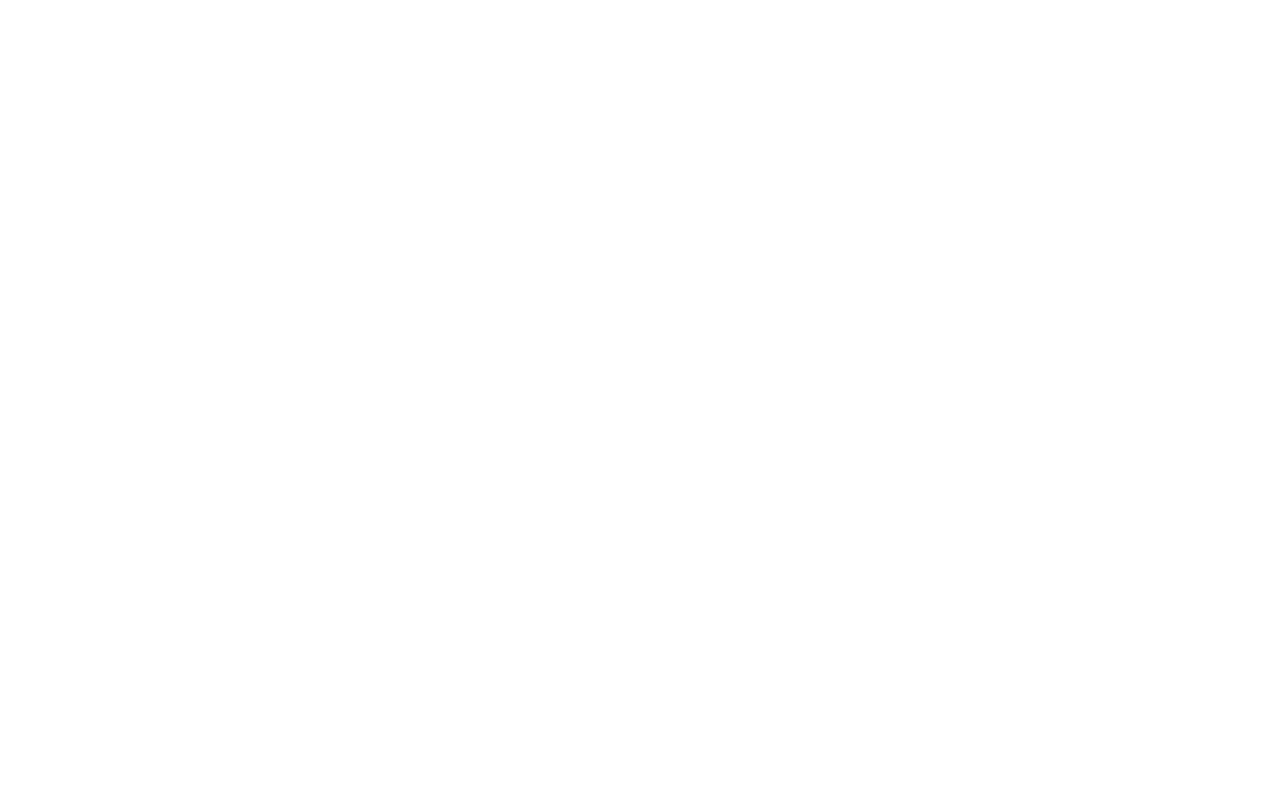
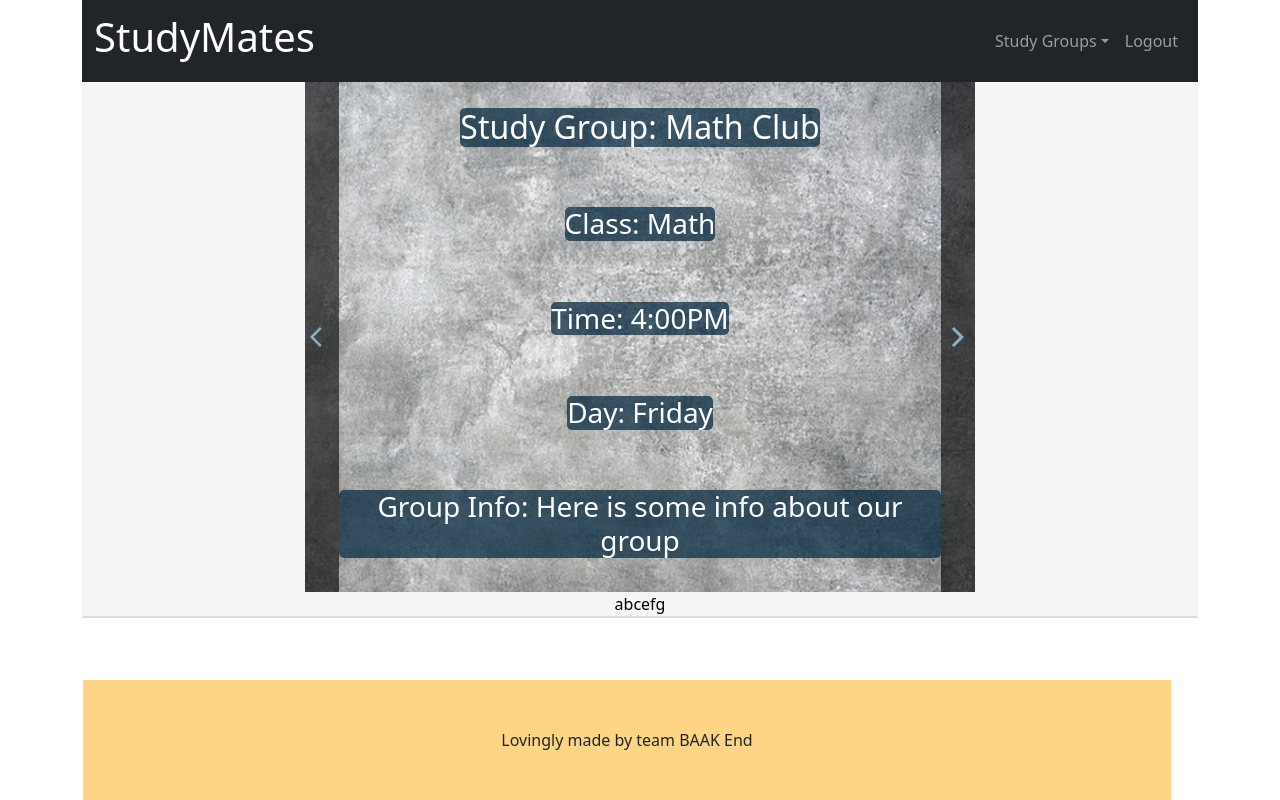
Before and after one commit to bleuLenny/StudyMates, a React (Create React App) app in the folder frontend/: page /studygroups in a window 1280 px wide. Before the commit this address had no page. Built offline with nearby package versions, Linux system fonts and the light colour scheme.

Commit message:
add Routing, adjust header color

```diff
--- a/frontend/package.json
+++ b/frontend/package.json
@@ -4,6 +4,8 @@
   "private": true,
   "proxy": "http://localhost:3001/",
   "dependencies": {
+    "@material-ui/core": "^4.12.3",
+    "@material-ui/icons": "^4.11.2",
     "@testing-library/jest-dom": "^5.16.1",
     "@testing-library/react": "^12.1.2",
     "@testing-library/user-event": "^13.5.0",
--- a/frontend/src/Routing.jsx
+++ b/frontend/src/Routing.jsx
@@ -3,7 +3,7 @@
 import RegisterForm from "./components/general/RegisterForm";
 import AboutusPage from "./pages/AboutusPage";
 import WelcomePage from "./pages/WelcomePage";
-
+import StudySessions from "./components/logged_in/studysessions/StudySessions";
 import Dashboard from "./components/logged_in/dashboard/Dashboard";
 const Routing = () => {
   return (
@@ -14,7 +14,7 @@
             <Route path="/" element={<WelcomePage />} />
             <Route path="/login" element={<Login />} />
             <Route path="/register" element={<RegisterForm />} />
-
+            <Route path="/studygroups" element={<StudySessions/>} />
             <Route path="/about" element={<AboutusPage />} />
             <Route path="/dashboard" element={<Dashboard />} />
           </Routes>
--- a/frontend/src/components/Helpers/CarouselData.js
+++ b/frontend/src/components/Helpers/CarouselData.js
@@ -2,7 +2,7 @@
 import Gray from '../../images/gray-bg.jpg'
 
 export const images = [
-    { groupname: "Math Club", class: "Math", time: "4:00PM", day: "Friday", info: "Here is some info about our group", img: Gray },
-    { groupname: "Geography Buddies", class: "Geography", time: "3:30PM", day: "Thursday", info: "Here is some info about our group", img: Gray },
-    { groupname: "Python Practice", class: "Object Oriented Programming", time: "5:00PM", day: "Monday", info: "Here is some info about our group", img: Gray }
+    { groupname: "Math Club", groupclass: "Math", time: "4:00PM", day: "Friday", info: "Here is some info about our group", img: Gray },
+    { groupname: "Geography Buddies", groupclass: "Geography", time: "3:30PM", day: "Thursday", info: "Here is some info about our group", img: Gray },
+    { groupname: "Python Practice", groupclass: "Object Oriented Programming", time: "5:00PM", day: "Monday", info: "Here is some info about our group", img: Gray }
 ]
--- a/frontend/src/components/logged_in/dashboard/Header.js
+++ b/frontend/src/components/logged_in/dashboard/Header.js
@@ -5,7 +5,7 @@
 
 const Header = ({ title, username }) => {
     return (
-        <Navbar expand="lg" variant="light" bg="info" sticky="top">
+        <Navbar expand="lg" variant="dark" bg="dark" sticky="top">
             <Container>
             <Navbar.Brand href="#">
             <h1> {title}</h1>
```
Also changed, not shown: frontend/public/gray-bg.jpg (deleted).
